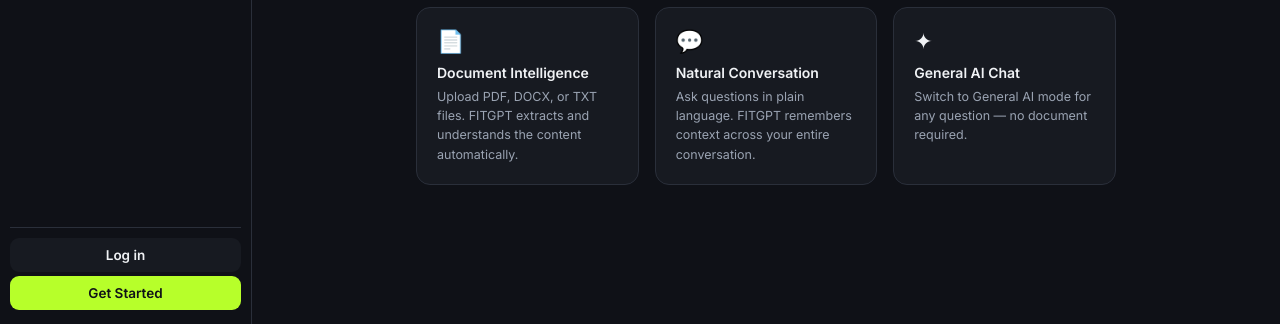
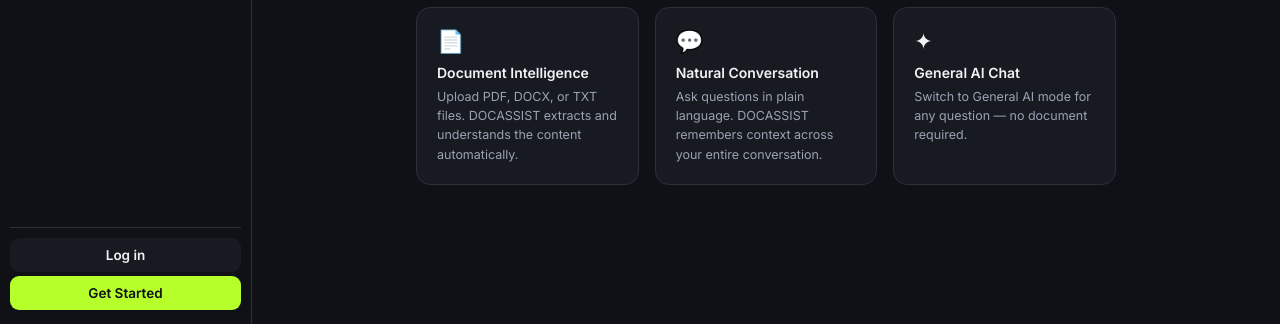
Before and after one commit to prainhub/DOC_ASSIST, a Django app: page / in a window 1280 px wide. Shown: the part 476-800 px from the top of the page. Run offline with Django 5.2, Linux system fonts and the light colour scheme.

Commit message:
changed the name into Docassist

```diff
--- a/templates/home.html
+++ b/templates/home.html
@@ -31,13 +31,13 @@
         <div class="home-feature">
             <div class="home-feature-icon">📄</div>
             <h3>Document Intelligence</h3>
-            <p>Upload PDF, DOCX, or TXT files. FITGPT extracts and understands the content automatically.</p>
+            <p>Upload PDF, DOCX, or TXT files. DOCASSIST extracts and understands the content automatically.</p>
         </div>
 
         <div class="home-feature">
             <div class="home-feature-icon">💬</div>
             <h3>Natural Conversation</h3>
-            <p>Ask questions in plain language. FITGPT remembers context across your entire conversation.</p>
+            <p>Ask questions in plain language. DOCASSIST remembers context across your entire conversation.</p>
         </div>
 
         <div class="home-feature">
```
